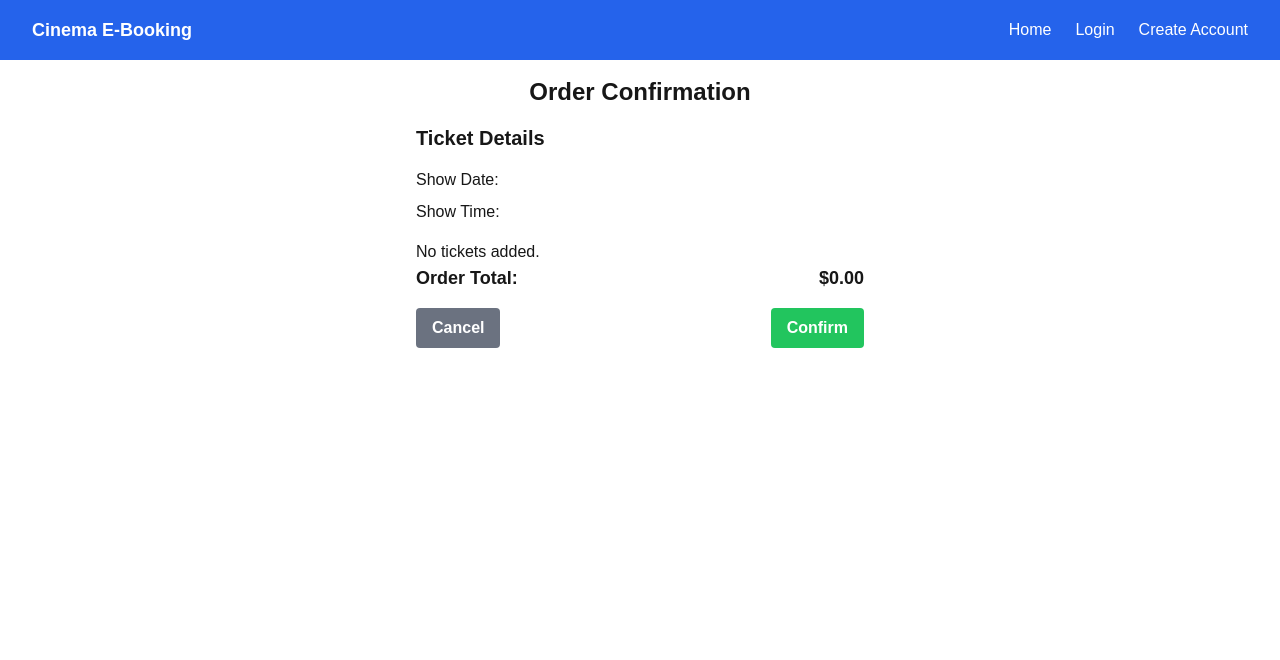
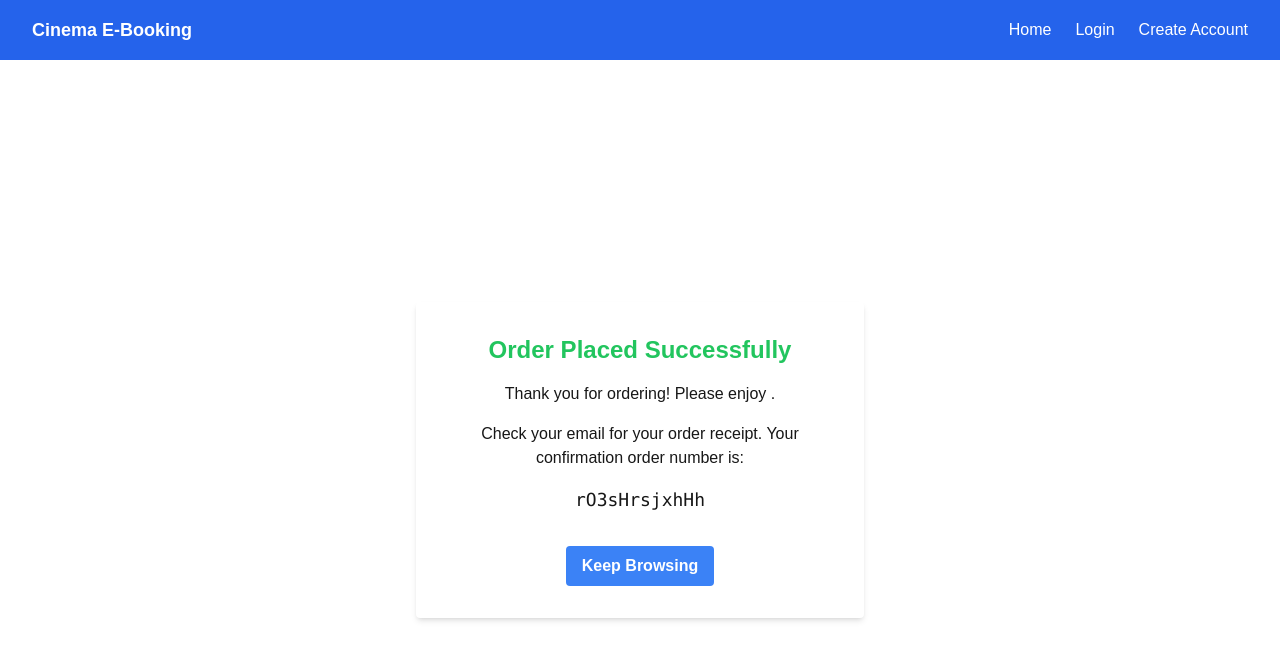
Before and after one commit to nikita-jha/cinema_booking_service, a Next.js app: page /confirmation in a window 1280 px wide. Shown: the top 660 px of the page. Built offline with nearby package versions, Linux system fonts and the light colour scheme.

Commit message:
Order confirmation page

```diff
--- a/src/app/confirmation/page.tsx
+++ b/src/app/confirmation/page.tsx
@@ -1,107 +1,42 @@
 "use client";
 
 import { useSearchParams } from 'next/navigation';
-import React, { useState, useEffect } from 'react';
+import React from 'react';
 import Navbar from '../../components/Navbar';
 import Link from 'next/link';
 
-const TICKET_PRICE = 20.00;
+const generateOrderNumber = () => {
+  const characters = 'ABCDEFGHIJKLMNOPQRSTUVWXYZabcdefghijklmnopqrstuvwxyz0123456789';
+  let orderNumber = '';
+  for (let i = 0; i < 12; i++) {
+    orderNumber += characters.charAt(Math.floor(Math.random() * characters.length));
+  }
+  return orderNumber;
+};
 
-const OrderConfirmationPage = () => {
+const ConfirmationPage = () => {
   const searchParams = useSearchParams();
-  const numTickets = searchParams.get('numTickets');
-  const ages = searchParams.get('ages');
-  const showTime = searchParams.get('showTime');
-  const showDate = searchParams.get('showDate');
-  const trailerPictureUrl = searchParams.get('trailerPictureUrl');
-
-  const [ticketList, setTicketList] = useState<string[]>([]);
-  const [totalTickets, setTotalTickets] = useState<number>(0);
-  const [selectedShowTime, setSelectedShowTime] = useState<string>('');
-  const [selectedShowDate, setSelectedShowDate] = useState<string>('');
-  const [trailerUrl, setTrailerUrl] = useState<string>('');
-
-  useEffect(() => {
-    if (numTickets) setTotalTickets(parseInt(numTickets, 10));
-    if (ages) setTicketList(JSON.parse(ages));
-    if (showTime) setSelectedShowTime(showTime);
-    if (showDate) setSelectedShowDate(showDate);
-    if (trailerPictureUrl) setTrailerUrl(trailerPictureUrl);
-  }, [numTickets, ages, showTime, showDate, trailerPictureUrl]);
-
-  const handleDeleteTicket = (index: number) => {
-    const newTicketList = [...ticketList];
-    newTicketList.splice(index, 1);
-    setTicketList(newTicketList);
-    setTotalTickets(newTicketList.length);
-  };
-
-  const handleCancel = () => {
-    window.location.href = '/';
-  };
-
-  const handleConfirm = () => {
-    window.location.href = '/checkout';
-  };
-
-  const orderTotal = ticketList.length * TICKET_PRICE;
+  const title = searchParams.get('title');
+  const orderNumber = generateOrderNumber();
 
   return (
     <div>
       <Navbar />
-      <div className="container mx-auto p-4 flex flex-col items-center">
-        <h1 className="text-2xl font-bold mb-4 text-center">Order Confirmation</h1>
-        {trailerUrl && (
-          <img
-            src={trailerUrl}
-            alt="Trailer"
-            className="w-full max-w-md max-h-96 mb-4 object-contain"
-          />
-        )}
-        <div className="w-full max-w-md">
-          <h2 className="text-xl font-semibold mb-4">Ticket Details</h2>
-          <p className="mb-2">Show Date: {selectedShowDate}</p>
-          <p className="mb-4">Show Time: {selectedShowTime}</p>
-          {ticketList.length > 0 ? (
-            <ul className="mb-4">
-              {ticketList.map((ticket, index) => (
-                <li key={index} className="flex justify-between items-center mb-2">
-                  <span>Ticket {index + 1}: Age {ticket}</span>
-                  <span>${TICKET_PRICE.toFixed(2)}</span>
-                  <button
-                    onClick={() => handleDeleteTicket(index)}
-                    className="bg-red-500 hover:bg-red-700 text-white font-bold py-1 px-2 rounded"
-                  >
-                    Delete
-                  </button>
-                </li>
-              ))}
-            </ul>
-          ) : (
-            <p>No tickets added.</p>
-          )}
-          <div className="flex justify-between items-center mb-4">
-            <span className="text-lg font-semibold">Order Total:</span>
-            <span className="text-lg font-semibold">${orderTotal.toFixed(2)}</span>
-          </div>
-          <div className="flex justify-between">
-            <button
-              onClick={handleCancel}
-              className="bg-gray-500 hover:bg-gray-700 text-white font-bold py-2 px-4 rounded"
-            >
-              Cancel
+      <div className="container mx-auto p-4 flex justify-center items-center h-screen">
+        <div className="bg-white shadow-md rounded p-8 max-w-md w-full text-center">
+          <h1 className="text-2xl font-bold text-green-500 mb-4">Order Placed Successfully</h1>
+          <p className="mb-4">Thank you for ordering! Please enjoy {title}.</p>
+          <p className="mb-4">Check your email for your order receipt. Your confirmation order number is:</p>
+          <p className="font-mono text-lg mb-8">{orderNumber}</p>
+          <Link href="/">
+            <button className="bg-blue-500 hover:bg-blue-700 text-white font-bold py-2 px-4 rounded">
+              Keep Browsing
             </button>
-            <button
-              onClick={handleConfirm}
-              className="bg-green-500 hover:bg-green-700 text-white font-bold py-2 px-4 rounded"
-            >
-              Confirm
-            </button>
-          </div>
+          </Link>
         </div>
       </div>
     </div>
   );
 };
 
-export default OrderConfirmationPage;
+export default ConfirmationPage;
```
